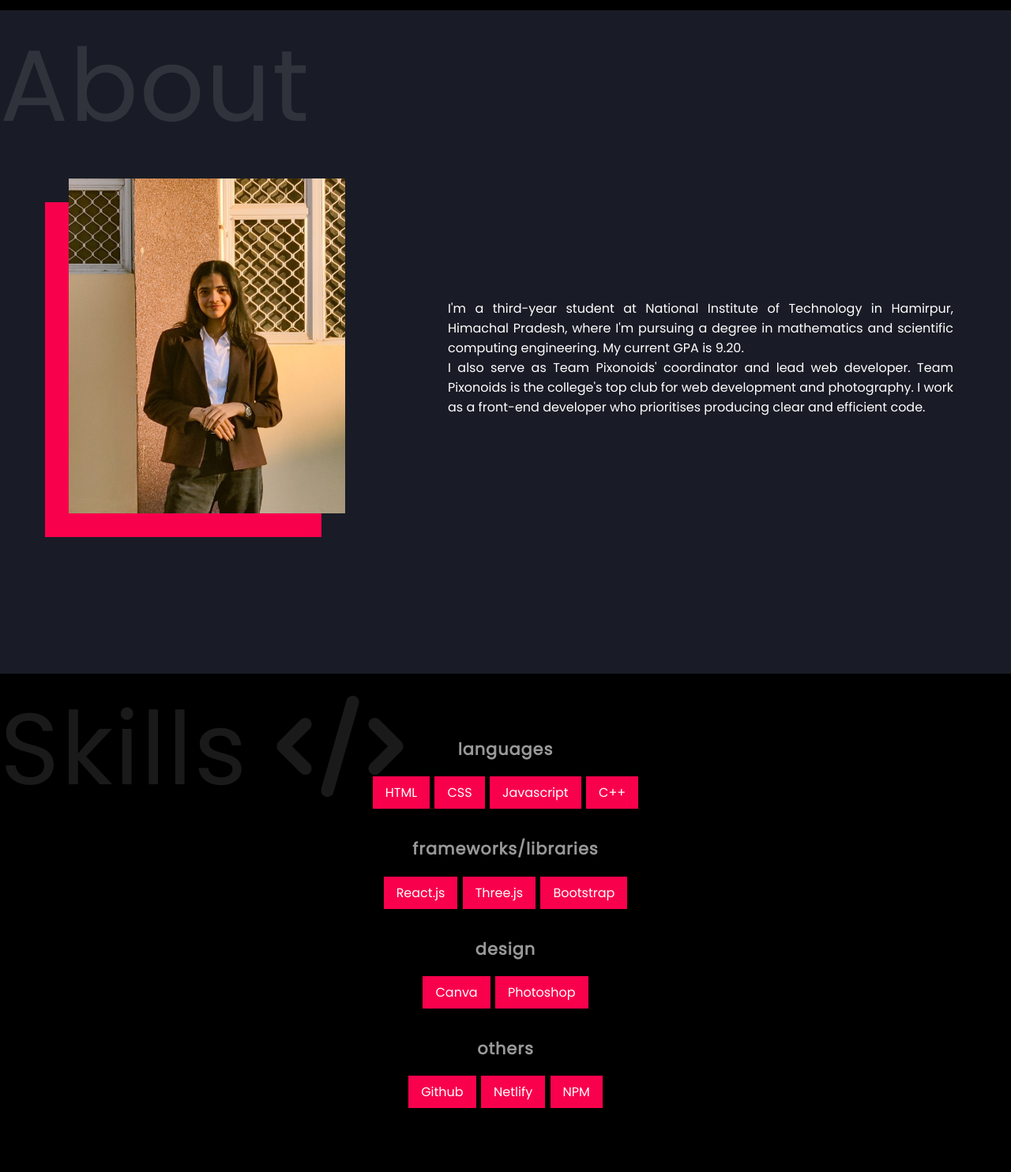
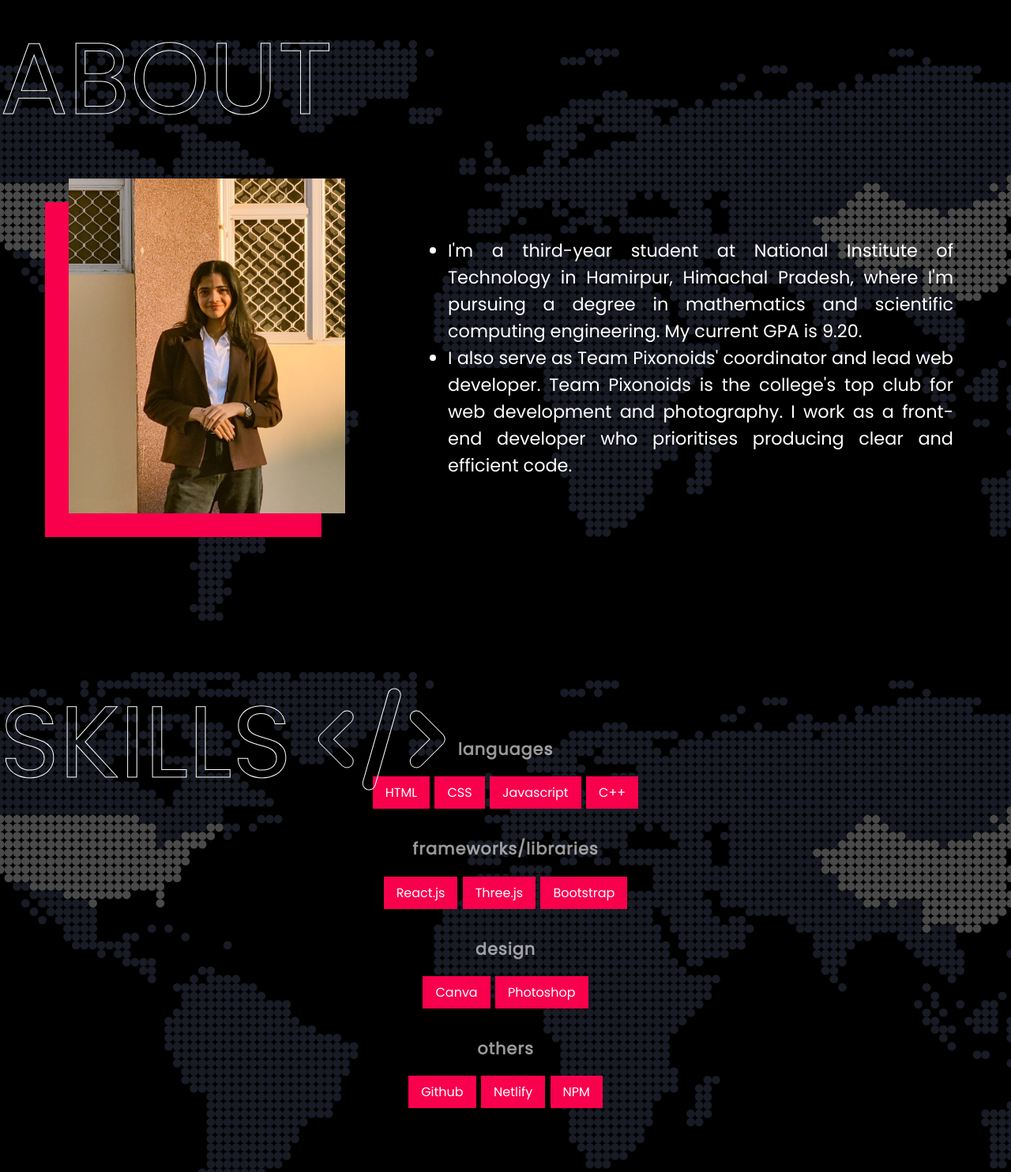
Before and after one commit to Kavya-25/portfolio, a plain HTML site: page index.html in a window 1280 px wide. Shown: the part 787-2271 px from the top of the page at 79% size. Drawn offline with nearby package versions, Linux system fonts and the light colour scheme.

Commit message:
design changed

```diff
--- a/index.html
+++ b/index.html
@@ -63,27 +63,29 @@
        <a href="#header" class="button-top"><i class="fa-solid fa-angles-up"></i></a>
     </header>
     <section id="about">
-      <p class="educationwatermark">About</p>
-        <div class="heading" data-aos="fade-down">About</div>
+      <p class="educationwatermark" data-aos="fade-down">About</p>
+      <div class="heading" data-aos="fade-down">About</div>
+
         <div class="about-container">
             <div class="img" data-aos="fade-right">
                 <img src="./images/kavyaformals.jpeg" alt="" data-tilt>
             </div>
             <div class="about-text" data-aos="fade-up">
-              I'm a third-year student at National Institute of Technology in Hamirpur, Himachal Pradesh, where I'm pursuing a degree in mathematics and scientific computing engineering. My current GPA is 9.20. <br>
-              I also serve as Team Pixonoids' coordinator and lead web developer. Team Pixonoids is the college's top club for web development and photography.
-              I work as a front-end developer who prioritises producing clear and efficient code.<br>
-                <!-- <button><a href="./docs/CV - KAVYA.pdf" download><i class="fa-solid fa-download"></i>&nbsp;&nbsp;Download CV</a></button> -->
+              <ul>
+              <li>I'm a third-year student at National Institute of Technology in Hamirpur, Himachal Pradesh, where I'm pursuing a degree in mathematics and scientific computing engineering. My current GPA is 9.20.</li>
+              <li>I also serve as Team Pixonoids' coordinator and lead web developer. Team Pixonoids is the college's top club for web development and photography.
+              I work as a front-end developer who prioritises producing clear and efficient code.</li>
+            </ul>
             </div>
         </div>
         </div>
     </section>
     <section id="skills">
-      <p class="educationwatermark">Skills&nbsp;<i class="fa-solid fa-code"></i></p>
+      <p class="educationwatermark" data-aos="fade-down">Skills&nbsp;<i class="fa-solid fa-code"></i></p>
         <div class="heading">Skills</div>
-        <div class="skills-container">
+        <div class="skills-container" data-aos="fade-right">
             <h3>Languages</h3>
-            <div class="skill-inner-container">
+            <div class="skill-inner-container" >
        <div class="skillchip">
         HTML
        </div>
@@ -133,7 +135,7 @@
         </div>
     </section>
     <section id="education">
-      <p class="educationwatermark">Education</p>
+      <p class="educationwatermark" data-aos="fade-down">Education</p>
         <div class="heading">Education</div>
         <div class="education-container">
             <div class="left-edu" data-aos="fade-right" >
@@ -153,7 +155,7 @@
         </div>
     </section>
     <section id="portfolio">
-      <p class="portfoliowatermark">Portfolio</p>
+      <p class="portfoliowatermark" data-aos="fade-down">Projects</p>
         <div class="heading">Portfolio</div>
         <div class="portfolio-container">
 <ul class="cards">
--- a/style.css
+++ b/style.css
@@ -8,6 +8,10 @@ body {
   background-color: #000;
   color: white;
   font-family: 'Poppins', sans-serif;
+  background-image: url(/images/svg/WorldMap.svg);
+  background-repeat: no-repeat;
+  background-size: cover;
+  background-attachment: fixed;
 
 }
 ::-webkit-scrollbar {
@@ -103,9 +107,7 @@ header {
   display: flex;
   flex-direction: column;
   position: relative;
-  background-image: url(/images/svg/WorldMap.svg);
-  background-repeat: no-repeat;
-  background-size: contain;
+
 }
 #nav-desktop {
   padding: 20px;
@@ -115,6 +117,7 @@ header {
   height: inherit;
   transform: rotate(90deg);
   right: 0%;
+  z-index: 10;
 }
 .logo {
   font-size: 1.3rem;
@@ -145,14 +148,15 @@ header {
 
 }
 #nav-ul li a:hover {
-  border-bottom: 1px solid #f9004d;
+  border-bottom: 1px solid #fff;
+  color: #fff;
 }
 #nav-ul li a:active .active {
   color: white;
 }
 #menu-icon {
   font-size: 2rem;
-  color: #f9004d;
+  color: #f9004f;
   cursor: pointer;
   display: none;
 }
@@ -187,7 +191,7 @@ header {
   text-align: justify;
 }
 .intro .hi span {
-  font-size: 2.5rem;
+  font-size: 3.5rem;
   color: #f9004d;
   font-weight: 900;
   text-transform: uppercase;
@@ -216,6 +220,18 @@ header {
   top: 15%;
   background-color: #f9004f9a;
   border-radius: 50%;
+}
+@keyframes jump {
+  0%{
+    transform: translateY(0);
+  }
+  50%{
+    transform: translateY(-10px);
+  }
+
+  100%{
+    transform: translateY(0);
+  }
 }
 .cutout img {
   width: 200px;
@@ -313,6 +329,7 @@ header {
   width: 50%;
   text-align: justify;
   padding: 1rem;
+  font-size: 1.4rem;
 }
 .about-text button {
   background-color: transparent;
@@ -405,6 +422,7 @@ header {
   justify-content: flex-start;
   background-color: #000;
   box-shadow: -30px 30px 0 #f9004f;
+  font-size: 1.2rem;
 }
 .portfoliowatermark,
 .educationwatermark {
@@ -413,9 +431,12 @@ header {
   padding: 0;
   top: 0;
   font-size: 8rem;
-  letter-spacing: 2px;
-  opacity: 0.1;
-  z-index: 8;
+  text-transform: uppercase;
+  color: #fff;
+  z-index: 13;
+-webkit-text-fill-color: transparent;
+-webkit-text-stroke-width:1px ;
+animation: jump 2s ease-in-out infinite;
 }
 
 .edu-head {
@@ -493,6 +514,7 @@ img {
   margin: 0;
   padding: 0;
   justify-content: center;
+  z-index: 12;
 }
 .cards__item {
   display: -webkit-box;
@@ -666,8 +688,9 @@ section {
   padding-top: 40px;
 }
 section:nth-child(odd) {
-  background-color: #191c26;
-   z-index: -1;
+  /* background-color: #191c269a; */
+  /* background-blur:16px; */
+   /* z-index: -1;  */
 }
 
 .about-text button a{
```
Also changed, not shown: script.js (line endings or trailing spaces).
